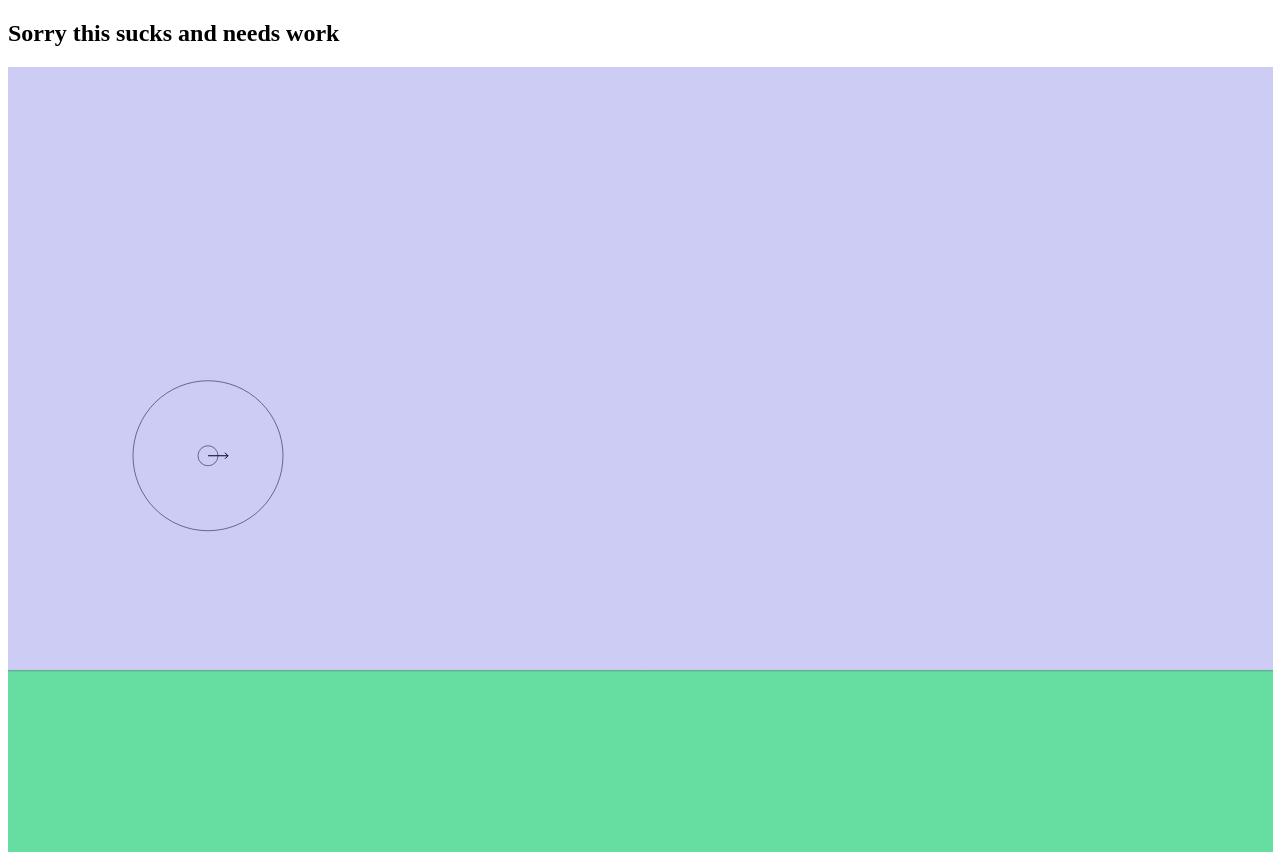
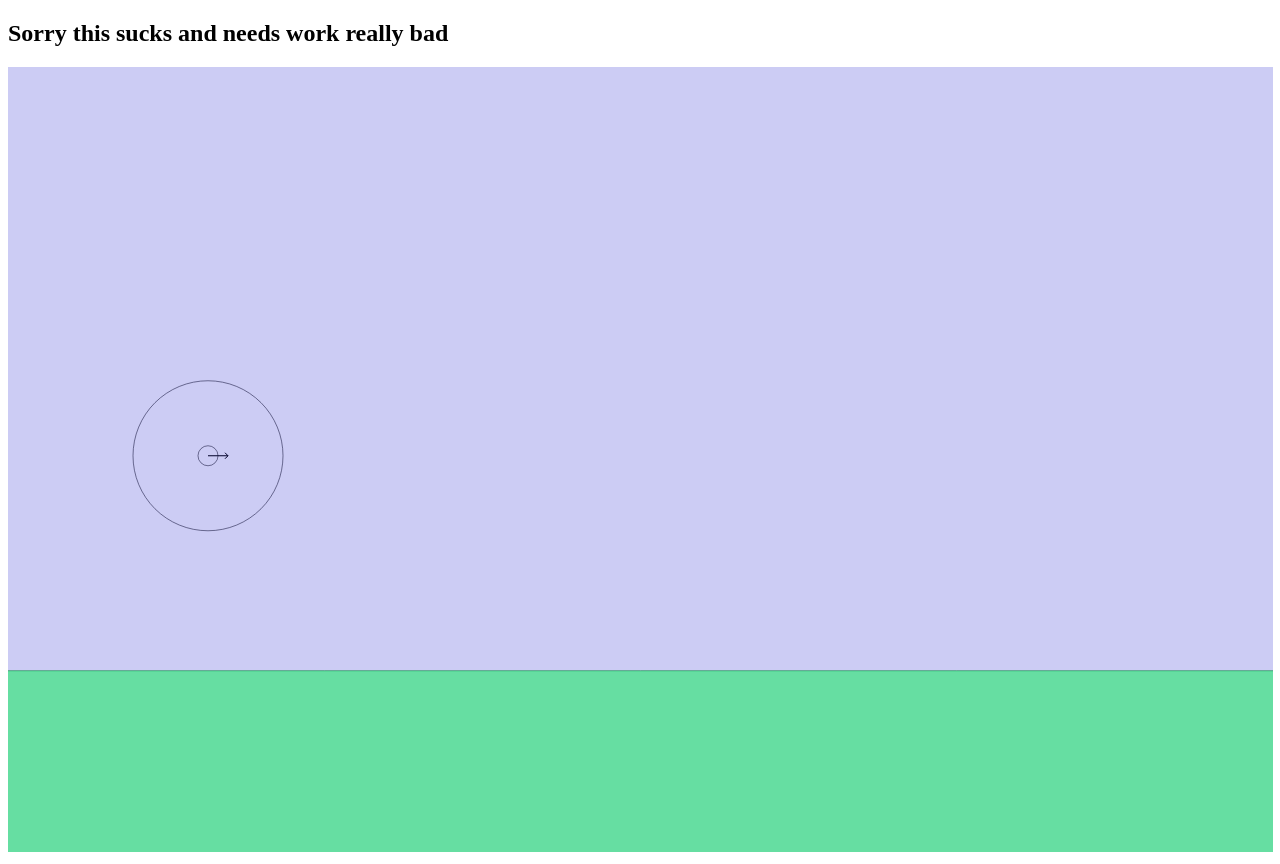
Before and after one commit to ianellison87/bowBattle, a plain HTML site: page index.html in a window 1280 px wide. Drawn offline with Linux system fonts and the light colour scheme.

Commit message:
changes title

```diff
--- a/index.html
+++ b/index.html
@@ -8,7 +8,7 @@
   <script src="js/arrow.js"></script>
 </head>
 <body style="overflow: hidden">
-  <h2>Sorry this sucks and needs work</h2>
+  <h2>Sorry this sucks and needs work really bad</h2>
   <script src="js/index.js"></script>
 </body>
 </html>
```
